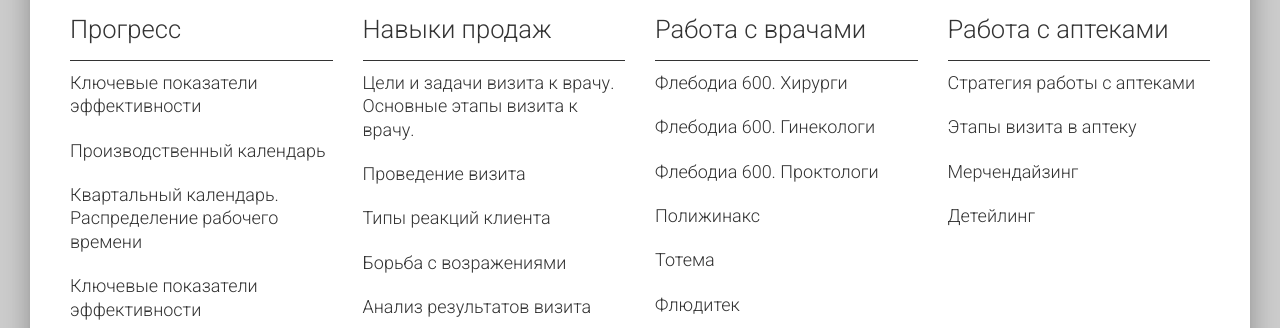
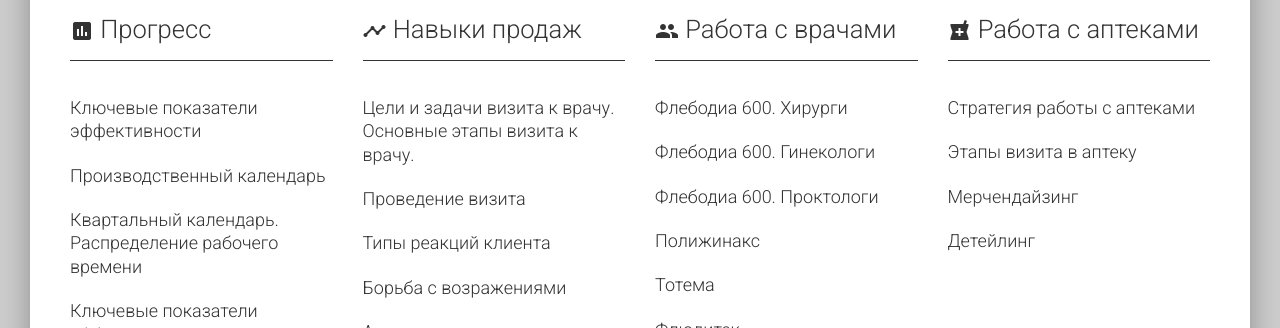
Before and after one commit to glinkap/Innotech-tsiklovaya, a website: page index.html in a window 1280 px wide. Shown: the part 772-1100 px from the top of the page. Drawn offline with Linux system fonts and the light colour scheme.

Commit message:
no message

```diff
--- a/assets/sass/custome.scss
+++ b/assets/sass/custome.scss
@@ -11,6 +11,11 @@
 		line-height: 1.2;
 		padding-bottom: 15px;
 		border-bottom: 1px solid #333;
+		margin-bottom: 35px;
+	}
+	.material-icons {
+		vertical-align: middle;
+		// font-size: 34px;
 
 	}
 }
--- a/index.html
+++ b/index.html
@@ -146,7 +146,14 @@
 			</div>
 	<div class="row">
 		<div class="col-md-3 col-sm-6">
-<h3>Прогресс</h3>
+<!-- <div class="info">
+	<div class="icon icon-info">
+		<i class="material-icons">timeline</i>
+	</div>
+</div> -->
+<h3><i class="material-icons">insert_chart</i> Прогресс</h3>
+
+
 <a href="javascript:void(0)">Ключевые показатели эффективности</a><br>
 <a href="javascript:void(0)">Производственный календарь</a><br>
 <a href="javascript:void(0)">Квартальный календарь.  Распределение рабочего времени</a><br>
@@ -158,7 +165,7 @@
 
 		</div>
 		<div class="col-md-3 col-sm-6">
-<h3>Навыки продаж</h3>
+<h3><i class="material-icons">timeline</i> Навыки продаж</h3>
 <!-- a[href=javascript:void(0)]{}*6 -->
 <a href="javascript:void(0)">Цели и задачи визита к врачу. Основные этапы визита к врачу. </a><br>
 <a href="javascript:void(0)">Проведение визита</a><br>
@@ -168,7 +175,7 @@
 <a href="javascript:void(0)">Двойной визит</a><br>
 		</div>
 		<div class="col-md-3 col-sm-6">
-<h3>Работа с врачами</h3>
+<h3><i class="material-icons">group</i> Работа с врачами</h3>
 <a href="javascript:void(0)">Флебодиа 600. Хирурги</a><br>
 <a href="javascript:void(0)">Флебодиа 600. Гинекологи</a><br>
 <a href="javascript:void(0)">Флебодиа 600. Проктологи</a><br>
@@ -177,7 +184,7 @@
 <a href="javascript:void(0)">Флюдитек</a>
 		</div>
 		<div class="col-md-3 col-sm-6">
-<h3>Работа с аптеками</h3>
+<h3><i class="material-icons">local_pharmacy</i> Работа с аптеками</h3>
 <a href="javascript:void(0)">Стратегия работы с аптеками</a><br>
 <a href="javascript:void(0)">Этапы визита в аптеку</a><br>
 <a href="javascript:void(0)">Мерчендайзинг</a><br>
```
Also changed, not shown: assets/css/custome.css, 1 other file. Lines whose indentation alone changed are shown as unchanged.
